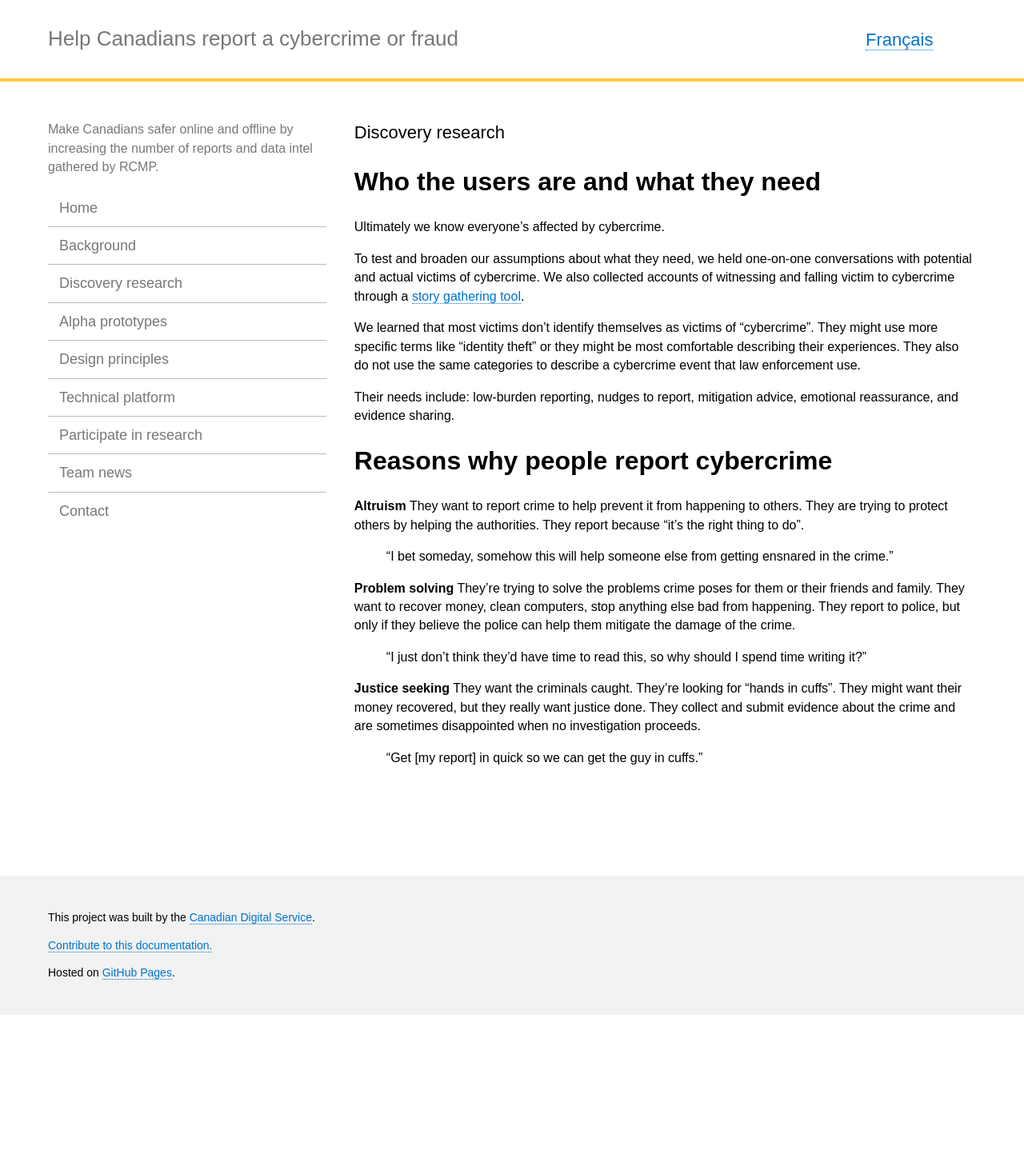
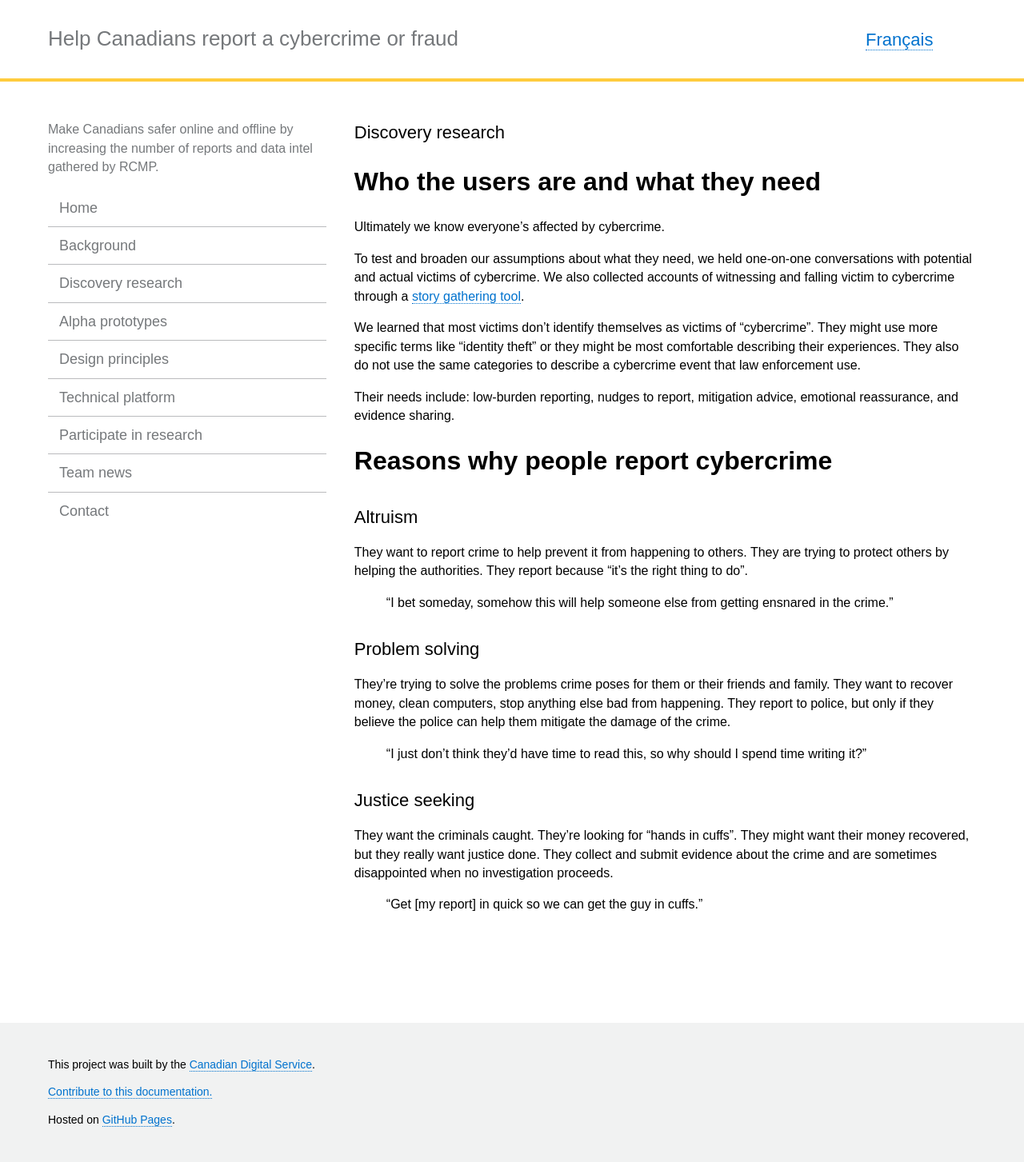
Before and after one commit to cds-snc/rcmp-report-a-cybercrime-alpha-documentation, a Jekyll site: the page built from _pages/en/discovery.md, in a window 1280 px wide. Shown: the whole page at 80% size. Built offline with Jekyll 4.4.1, drawn with Linux system fonts in a browser that asks for light colours; before the commit the page ends 1269 px from its top, so only the background shows below that.

```diff
--- a/_pages/en/discovery.md
+++ b/_pages/en/discovery.md
@@ -18,14 +18,14 @@ Their needs include: low-burden reporting, nudges to report, mitigation advice,
 
 # Reasons why people report cybercrime
 
-**Altruism**
+## Altruism
 They want to report crime to help prevent it from happening to others. They are trying to protect others by helping the authorities. They report because "it's the right thing to do".
 > "I bet someday, somehow this will help someone else from getting ensnared in the crime."
 
-**Problem solving**
+## Problem solving
 They're trying to solve the problems crime poses for them or their friends and family. They want to recover money, clean computers, stop anything else bad from happening. They report to police, but only if they believe the police can help them mitigate the damage of the crime.
 > "I just don't think they'd have time to read this, so why should I spend time writing it?"
 
-**Justice seeking**
+## Justice seeking
 They want the criminals caught. They're looking for "hands in cuffs". They might want their money recovered, but they really want justice done. They collect and submit evidence about the crime and are sometimes disappointed when no investigation proceeds.
 > "Get [my report] in quick so we can get the guy in cuffs."
```
